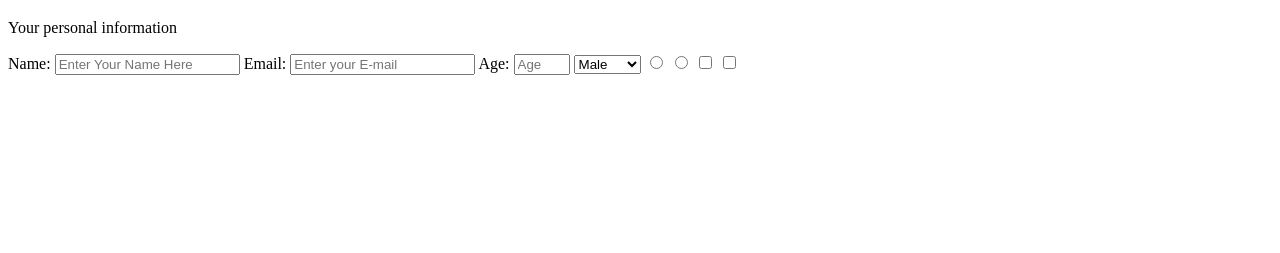
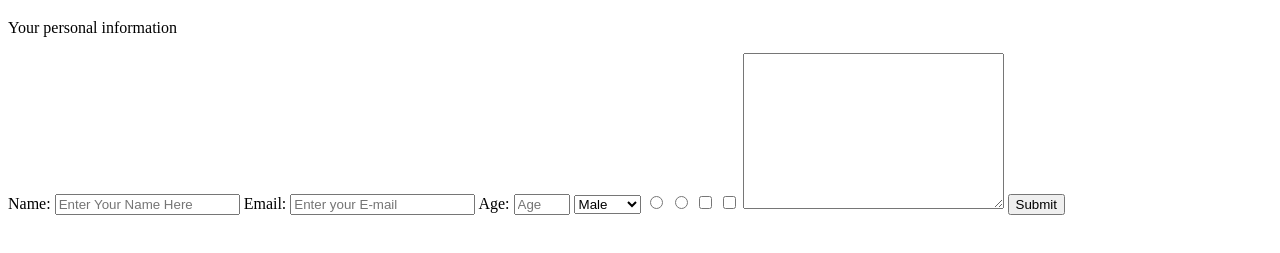
Before and after one commit to zakiyousufi/Alphayo_Ahmadzaki, a plain HTML site: page index.html in a window 1280 px wide. Shown: the part 61-314 px from the top of the page. Drawn offline with Linux system fonts and the light colour scheme.

Commit message:
finished step 3

```diff
--- a/index.html
+++ b/index.html
@@ -30,6 +30,9 @@
             <input type="checkbox" name="" id="" value="c">
             <input type="checkbox" name="" id="" value="d">
 
+            <textarea name="message" id="" cols="30" rows="10"></textarea>
+            <button type="submit" id="submit">Submit</button>
+
 
         </form>
         <script src="https://cdn.freecodecamp.org/testable-projects-fcc/v1/bundle.js">
```
